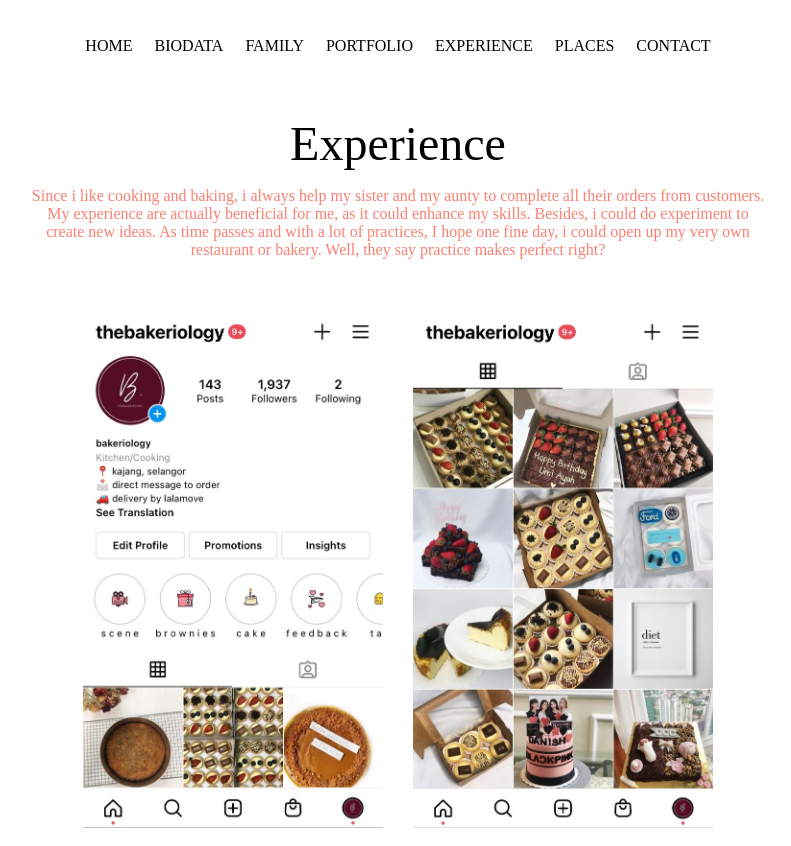
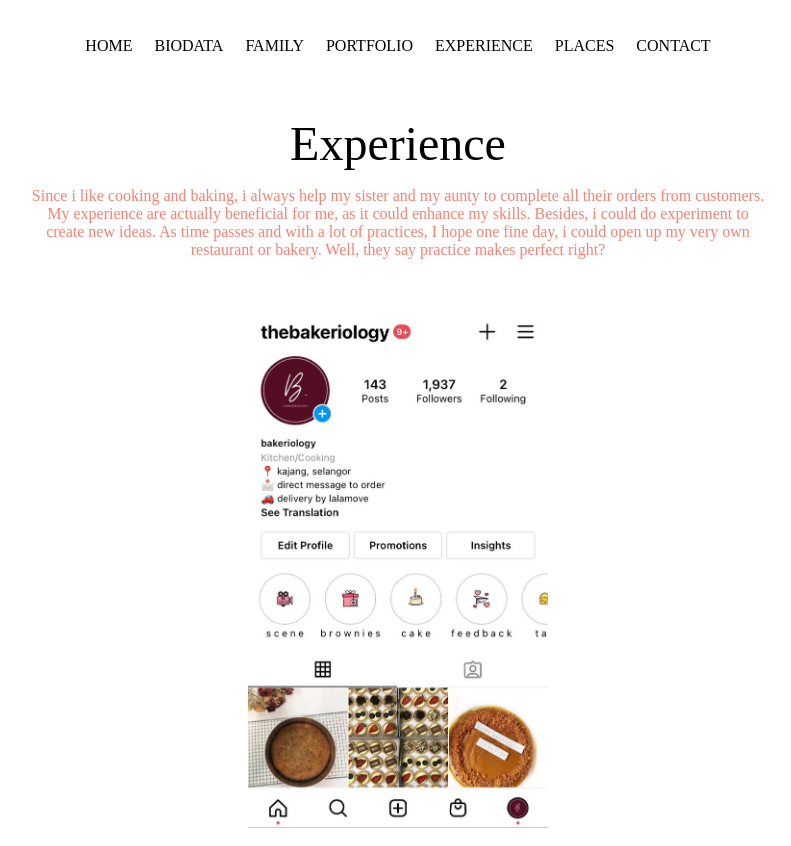
Before and after one commit to adzrisya/my-website, a plain HTML site: page experience.html in a window 1280 px wide. Shown: the top 846 px of the page, without its empty margins (242-1033 px from the left). Drawn offline with Linux system fonts and the light colour scheme.

Commit message:
Update experience.html

```diff
--- a/experience.html
+++ b/experience.html
@@ -57,8 +57,6 @@
 		<center>
 			<a target="_blank" href="tb1.jpg">
 			<img src="tb1.jpg", length="300", width="300">
-			<a target="_blank" href="tb2.jpg">
-			<img src="tb2.jpg", length="300", width="300">
 			</a>
 		</center>
 
```
